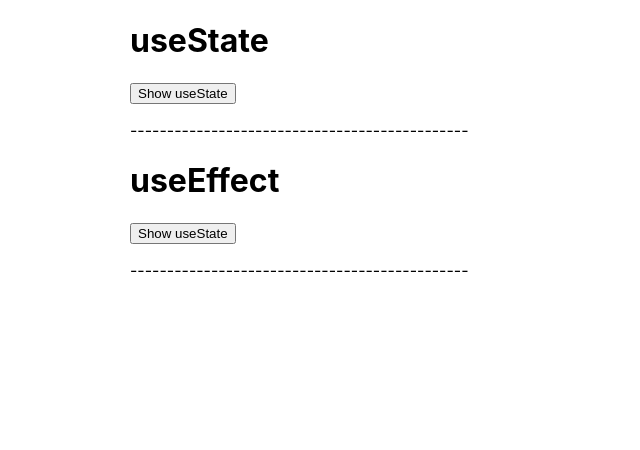
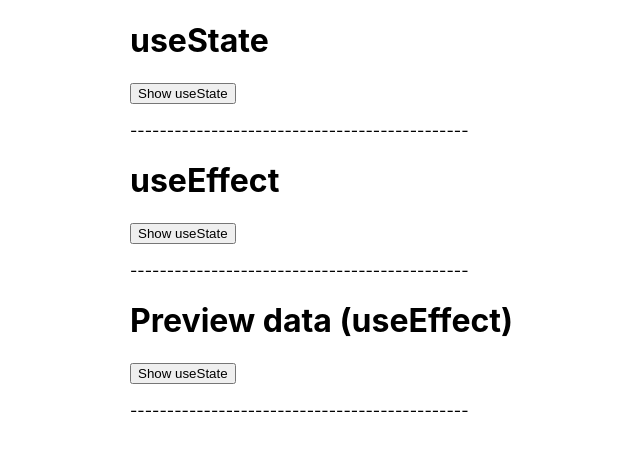
Before and after one commit to dvhuzg/reactjs-typescript, a React (Create React App) app in the folder hook/: page / in a window 1280 px wide. Shown: the top 450 px of the page, without its empty margins (30-670 px from the left). Built offline with nearby package versions, Linux system fonts and the light colour scheme.

Commit message:
img preview

```diff
--- a/hook/src/App.tsx
+++ b/hook/src/App.tsx
@@ -1,19 +1,31 @@
 import React, { useState } from "react";
+import "./App.css";
 import _useState from "./Excersise/_useState";
 import _useEffect from "./Excersise/_useEffect";
-import "./App.css";
+import _useEffect_1 from "./Excersise/_useEffect_1";
 function App() {
   const [showUseState, setShowUseState] = useState(false);
   const [showUseEffect, setShowUseEffect] = useState(false);
+  const [showUseEffect_1, setShowUseEffect_1] = useState(false);
   return (
     <div className="App">
       <h1>useState</h1>
-      <button onClick={()=>setShowUseState(!showUseState)}>Show useState</button>
-     {showUseState && <_useState />}
+      <button onClick={() => setShowUseState(!showUseState)}>
+        Show useState
+      </button>
+      {showUseState && <_useState />}
       <p>----------------------------------------------</p>
       <h1>useEffect</h1>
-      <button onClick={()=>setShowUseEffect(!showUseEffect)}>Show useState</button>
-     {showUseEffect && <_useEffect />}
+      <button onClick={() => setShowUseEffect(!showUseEffect)}>
+        Show useState
+      </button>
+      {showUseEffect && <_useEffect />}
+      <p>----------------------------------------------</p>
+      <h1>Preview data (useEffect)</h1>
+      <button onClick={() => setShowUseEffect_1(!showUseEffect_1)}>
+        Show useState
+      </button>
+      {showUseEffect_1 && <_useEffect_1 />}
       <p>----------------------------------------------</p>
     </div>
   );
--- /dev/null
+++ b/hook/src/Excersise/_useEffect_1.tsx
@@ -0,0 +1,25 @@
+import React, { useEffect } from "react";
+import { useState } from "react";
+
+const _useEffect_1 = () => {
+  const [showAvt, setShowAvt] = useState<any>();
+  useEffect(() => {
+    return () => {
+      showAvt && URL.revokeObjectURL(showAvt.preview);
+    };
+  }, [showAvt]);
+  const handlePreviewAvatar = (e: any) => {
+    const file = e.target.files[0];
+    file.preview = URL.createObjectURL(file);
+    setShowAvt(file);
+  };
+  return (
+    <div>
+      <input type="file" onChange={handlePreviewAvatar} />
+
+      {showAvt && <img src={showAvt.preview} alt="" width="80%" />}
+    </div>
+  );
+};
+
+export default _useEffect_1;
```
